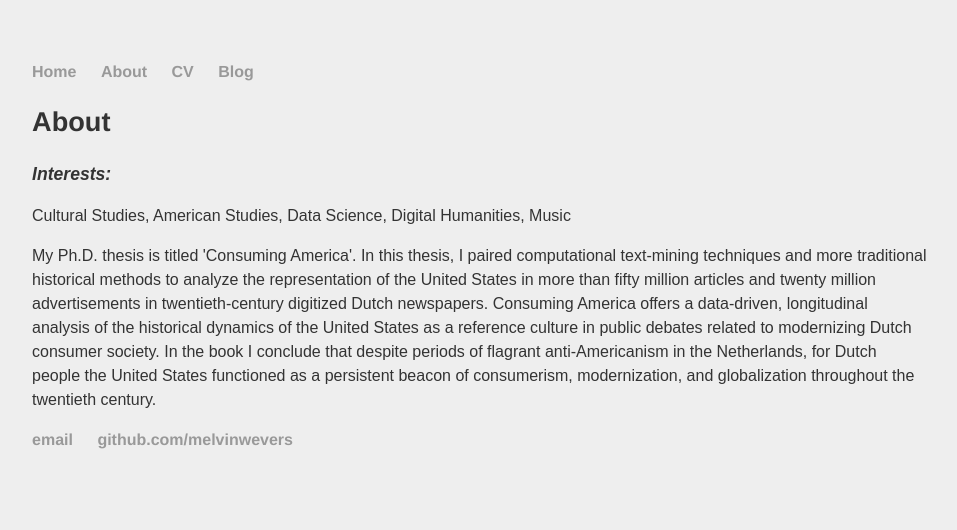
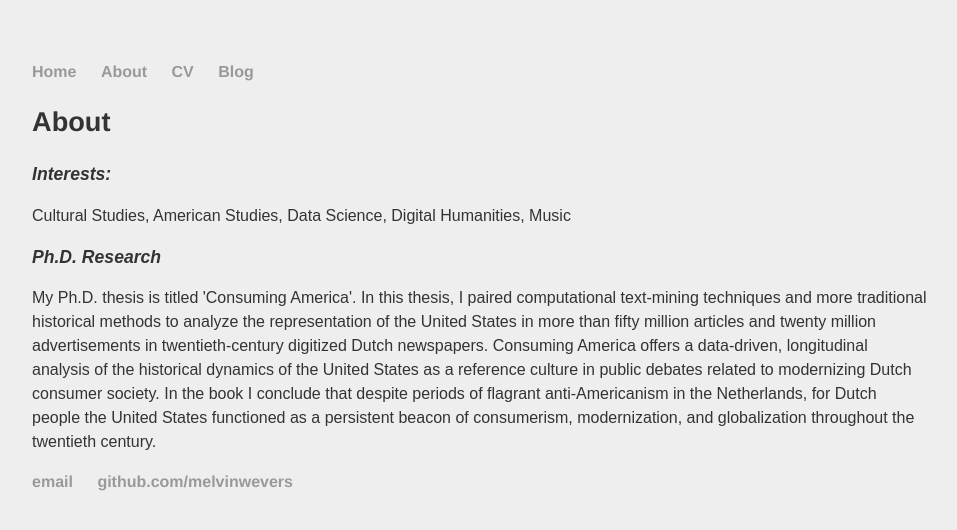
Before and after one commit to melvinwevers/backup-melvinwevers.github.io, a Jekyll site: the page built from about/index.html, in a window 1280 px wide. Shown: the top 530 px of the page, without its empty margins (160-1117 px from the left). Built offline with Jekyll 4.4.1, drawn with Linux system fonts in a browser that asks for light colours.

Commit message:
Update index.html

```diff
--- a/about/index.html
+++ b/about/index.html
@@ -6,6 +6,7 @@ title: About Melvin Wevers
 	<h1>About</h1>
 	<h2>Interests:</h2>
 	<p>Cultural Studies, American Studies, Data Science, Digital Humanities, Music</p>
+	<h2>Ph.D. Research</h2>
 	<p>My Ph.D. thesis is titled 'Consuming America'. In this thesis, I paired computational text-mining techniques
 		and more traditional historical methods to analyze the representation of the United States in more than
 		fifty million articles and twenty million advertisements in twentieth-century digitized Dutch newspapers.
```
